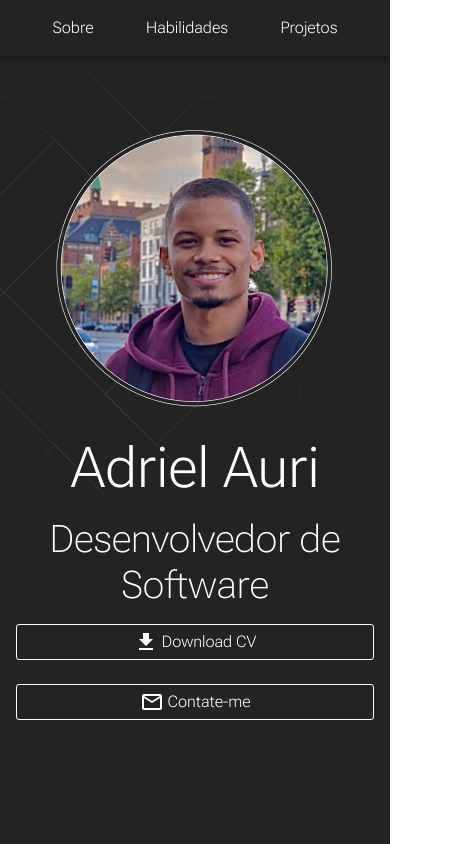
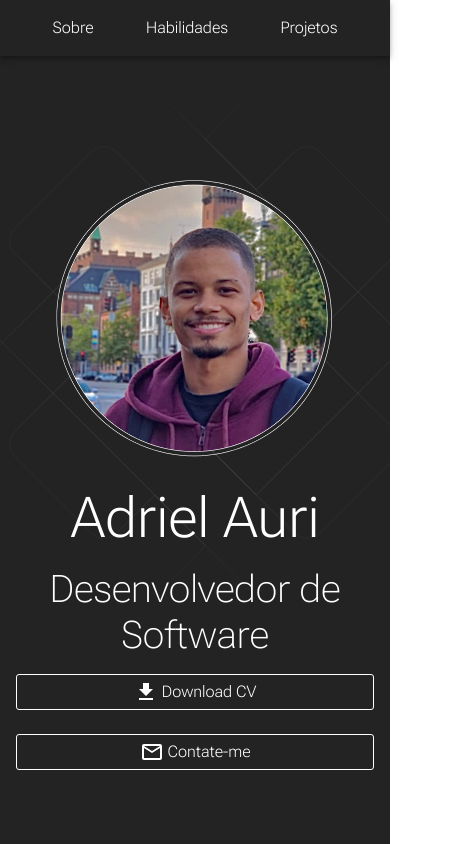
Before and after one commit to AdrielAuri/meu-portfolio, a React (Vite) app: page / in a window 390 px wide. Shown: the whole page, 474 px wide, since content can reach past the window. Built offline with nearby package versions, Linux system fonts and the light colour scheme.

Commit message:
Ajustando componentes do Hero UI

```diff
--- a/src/pages/Home/sections/Hero/Hero.tsx
+++ b/src/pages/Home/sections/Hero/Hero.tsx
@@ -12,7 +12,14 @@ const Hero = () => {
     backgroundColor: theme.palette.primary.main,
     height: "100vh",
     display: "flex",
-    alignItems: "center"
+    alignItems: "center",
+      [theme.breakpoints.up('xs')]: {
+        paddingTop: "100px",
+
+      },
+      [theme.breakpoints.up('md')]: {
+        paddingTop: "0",
+      }
   }))
 
   const StyledImg = styled("img")(() => ({
@@ -26,7 +33,7 @@ const Hero = () => {
           <Grid container spacing={2}>
             <Grid item xs={12} md={5}>
               <Box position="relative">
-                <Box position="absolute" width={"150%"} top={-100} right={0}>
+                <Box position="absolute" width={"150%"} top={-100} right={-100}>
                   <AnimatedBackground />
                 </Box>
                 <Box position="relative" textAlign="center">
```
